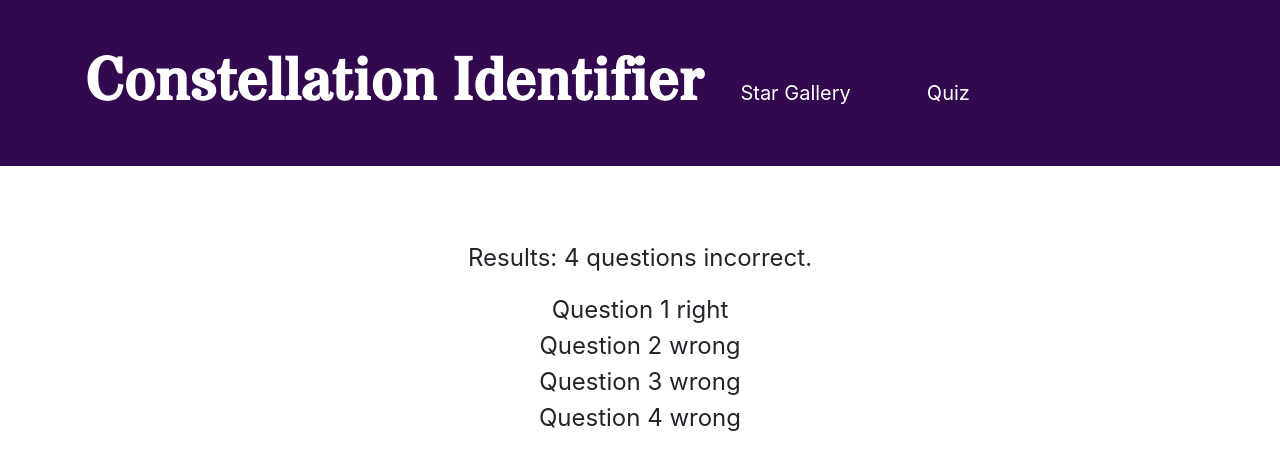
After one commit to kirstyihen/constellationProject, a Flask app: page /quiz/results in a window 1280 px wide. The commit adds this page. Shown: the top 470 px of the page. Run offline with Flask 3, Linux system fonts and the light colour scheme; some libraries are stand-ins or nearby versions.

Commit message:
wrote up quiz architecture, pages, results page

```diff
--- a/server.py
+++ b/server.py
@@ -1,4 +1,4 @@
-from flask import Flask
+from flask import Flask, abort, redirect, url_for
 from flask import render_template
 from flask import Response, request,redirect, jsonify
 from datetime import datetime
@@ -6,6 +6,38 @@ app = Flask(__name__)
 
 
 dataLearning = []
+
+questions = [
+    {
+        "id": 0,
+        "question": "Orion's Belt is a(n)...",
+        "image_url": "https://theplanets.org/123/2021/05/Orions-Belt-Asterism.jpg",
+        "image_alt": "Picture of Orion's Belt",
+        "choices": ["Constellation", "Asterism"],
+        "answer_id": 1,
+    },
+    {
+        "id": 0,
+        "question": "Ursa Minor is more commonly known as...",
+        "image_url": "https://star-name-registry.com/modules/starconstpg/views/img/new/ursaminor-cons-m.jpg",
+        "image_alt": "Picture of Ursa Minor",
+        "choices": ["Little Dipper", "Big Dipper"],
+        "answer_id": 0,
+    },
+    {
+        "id": 0,
+        "question": "The Greeks associated _____ with the Nemean lion, the beast defeated by Zeus' son Heracles (Hercules) during the first of his twelve labors toward repenting for murdering his family.",
+        "image_url": "",
+        "image_alt": "",
+        "choices": ["Orion", "Leo"],
+        "answer_id": 1,
+    }
+]
+
+current_question = 0
+quiz_responses = []
+correct_answers = ['1','0','1']
+incorrect = 0
 
 def log_activity(page_name):
     entry = f"{datetime.now()}: Page accessed - {page_name}"
@@ -36,9 +68,10 @@ def render_page(id):
 def star_gallery():
     return render_template('starGallery.html')
 
-@app.route('/test')
-def start_test():
-    return render_template('test.html')
+@app.route('/quiz')
+def start_quiz():
+    quiz_responses.clear()
+    return render_template('quizMain.html')
 
 @app.route('/leo')
 def render_leo():
@@ -63,8 +96,34 @@ def save_shop():
     global current_id
     global data
 
+@app.route('/quiz/results')
+def results_quiz():
+    global quiz_responses, correct_answers, incorrect
+    return render_template('quizResults.html', responses=quiz_responses, correct=correct_answers, incorrect=incorrect)
 
+
+@app.route('/quiz/<id>')
+def display_quiz(id):
+    global current_question
+    id = int(id)
+    if id < 0 or id >= len(questions):
+        abort(403)
+
+    current_question = id
+    return render_template('quizQuestion.html', question=questions[id])
+
+@app.route('/quiz/add_response/<response_id>')
+def add_response(response_id):
+    global current_question, incorrect
+    quiz_responses.append(response_id)
+    if response_id != correct_answers[current_question]:
+        incorrect += 1
+
+    if current_question != len(questions) - 1:
+        return redirect(url_for('display_quiz', id=current_question+1))
+    else:
+        return redirect(url_for('results_quiz'))
 
 
 if __name__ == '__main__':
-   app.run(debug = True)
+   app.run(debug = True, port=8001)
--- a/templates/layout.html
+++ b/templates/layout.html
@@ -33,7 +33,7 @@
             <div class="collapse navbar-collapse" id="navbarNavAltMarkup">
                 <div class="navbar-nav">
                     <a class="nav-link bigger-font" href="/starGallery">Star Gallery</a>
-                    <a class="nav-link bigger-font" href="/test">Test</a>
+                    <a class="nav-link bigger-font" href="/quiz">Quiz</a>
                 </div>
             </div>
         </div>
--- /dev/null
+++ b/templates/quizResults.html
@@ -0,0 +1,28 @@
+{% extends "layout.html" %}
+
+{% block head %}
+    <link rel="stylesheet" href="{{url_for('static', filename='main.css')}}">
+    <link rel="stylesheet" href="{{url_for('static', filename='quiz.css')}}">
+{% endblock %}
+
+{% block content %}
+
+<div class="container-fluid pt-4">
+    <div class="row mb-3">
+        <div class="col-12">Results: {{incorrect}} questions incorrect.</div>
+    </div>
+    <div class="row">
+        {% for response in responses %}
+            {% if response == correct[loop.index0] %}
+                <div class="col-12">
+                    Question {{loop.index}} right
+                </div>
+            {% else %}
+                <div class="col-12">
+                    Question {{loop.index}} wrong
+                </div>
+            {% endif %}
+        {% endfor %}
+    </div>
+</div>
+{% endblock %}
```
Also changed, not shown: templates/quizMain.html (added, +19 -0 lines), templates/quizQuestion.html (added, +28 -0 lines), templates/test.html (deleted, +0 -15 lines), static/quiz.css (added).
